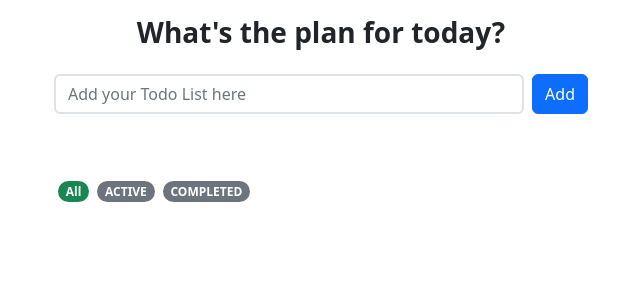
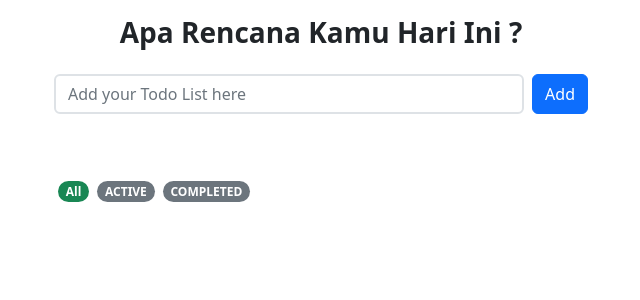
Before and after one commit to Nandazzz/TPA5-TodoListApp, a React (Vite) app: page / in a window 1280 px wide. Shown: the top 300 px of the page, without its empty margins (319-959 px from the left). Built offline with nearby package versions, Linux system fonts and the light colour scheme.

Commit message:
Revisi Title

```diff
--- a/src/pages/TodoPage.jsx
+++ b/src/pages/TodoPage.jsx
@@ -26,7 +26,7 @@ function TodoPage() {
 
   return (
     <>
-      <PageTitle children="What's the plan for today?" />
+      <PageTitle children="Apa Rencana Kamu Hari Ini ?" />
       <Container className="mb-5">
         <Row>
           <FormTodo
```
